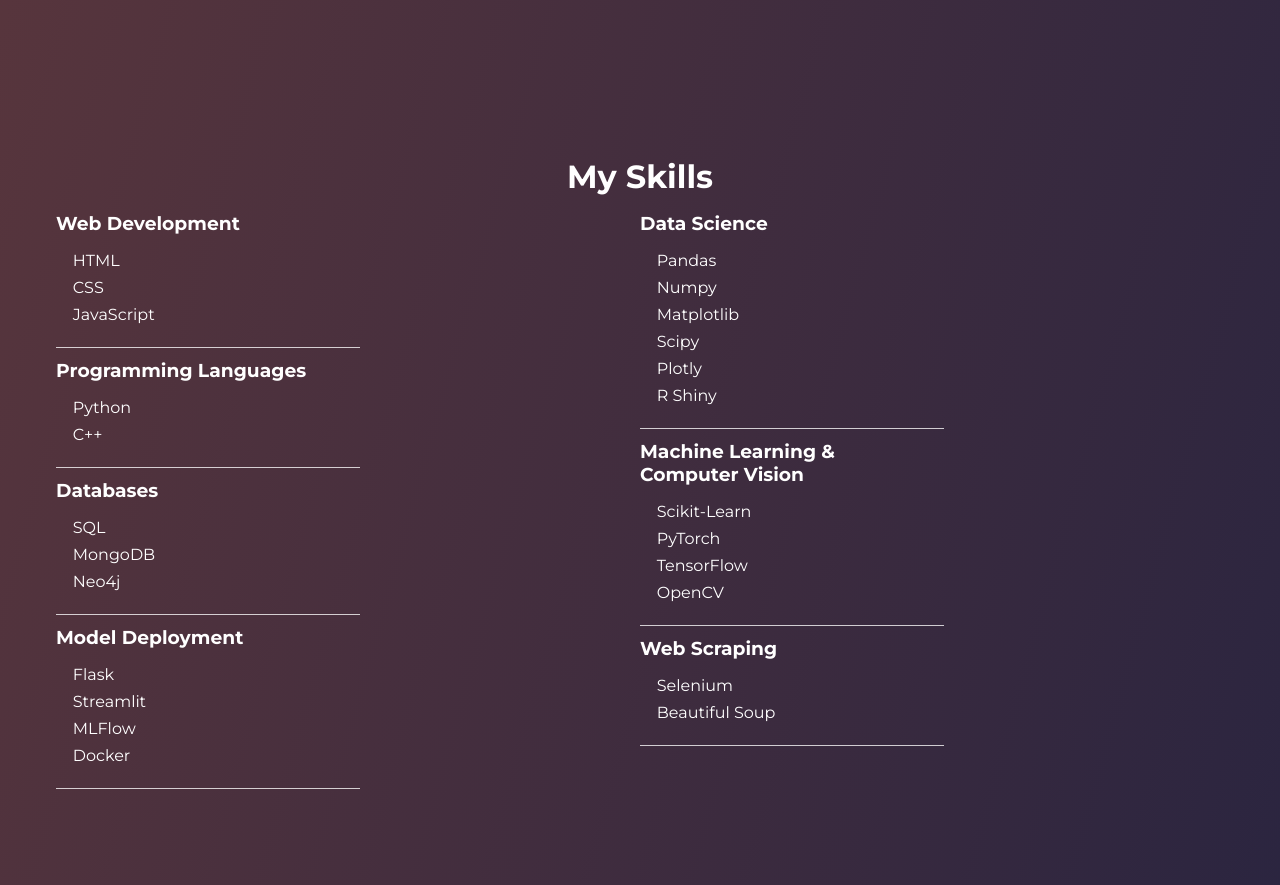
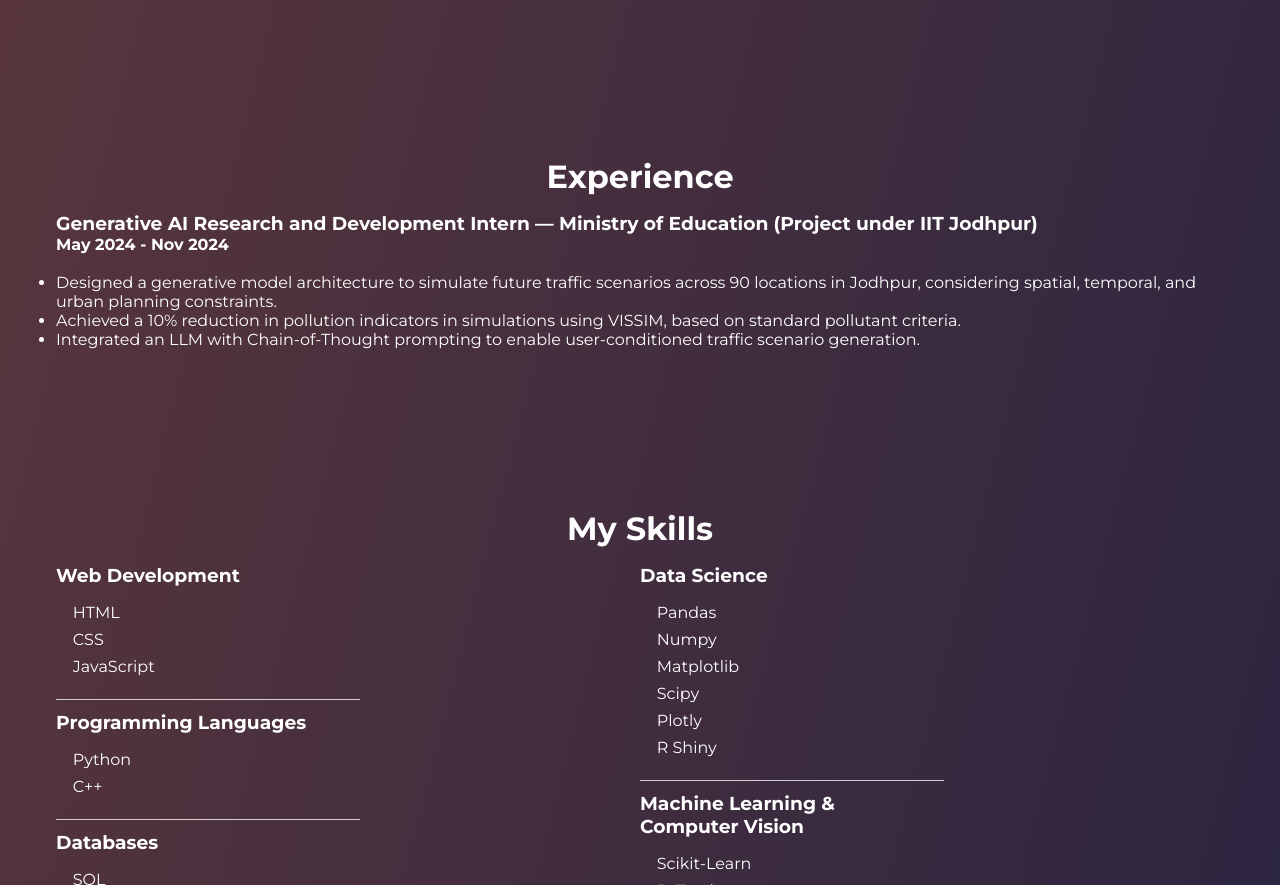
Before and after one commit to Niticodersh/Portfolio_v2, a plain HTML site: page index.html in a window 1280 px wide. Shown: the part 1345-2230 px from the top of the page. Drawn offline with nearby package versions, Linux system fonts and the light colour scheme.

Commit message:
Experience Added

```diff
--- a/index.html
+++ b/index.html
@@ -22,6 +22,7 @@
       <ul class="nav__links" id="nav-links">
         <li><a href="#home">Home</a></li>
         <li><a href="#about">About</a></li>
+        <li><a href="#experience">Experience</a></li>
         <li><a href="#skills">Skills</a></li>
         <li><a href="#portfolio">Project</a></li>
         <li><a href="#contact" class="btn">Contact</a></li>
@@ -78,6 +79,23 @@
         </div>
       </div>
     </section>
+
+    <section class="section__container experience__container" id="experience">
+      <h2 class="section__header">Experience</h2>
+      <div class="experience__content">
+        <div class="experience__item">
+          <h3>Generative AI Research and Development Intern — Ministry of Education (Project under IIT Jodhpur)</h3>
+          <p><strong>May 2024 - Nov 2024</strong></p>
+          <br>
+          <ul>
+            <li>Designed a generative model architecture to simulate future traffic scenarios across 90 locations in Jodhpur, considering spatial, temporal, and urban planning constraints.</li>
+            <li>Achieved a 10% reduction in pollution indicators in simulations using VISSIM, based on standard pollutant criteria.</li>
+            <li>Integrated an LLM with Chain-of-Thought prompting to enable user-conditioned traffic scenario generation.</li>
+          </ul>
+        </div>
+      </div>
+    </section>
+
 
     <section class="section__container skills__container" id="skills">
       <h2 class="section__header">My Skills</h2>
```
